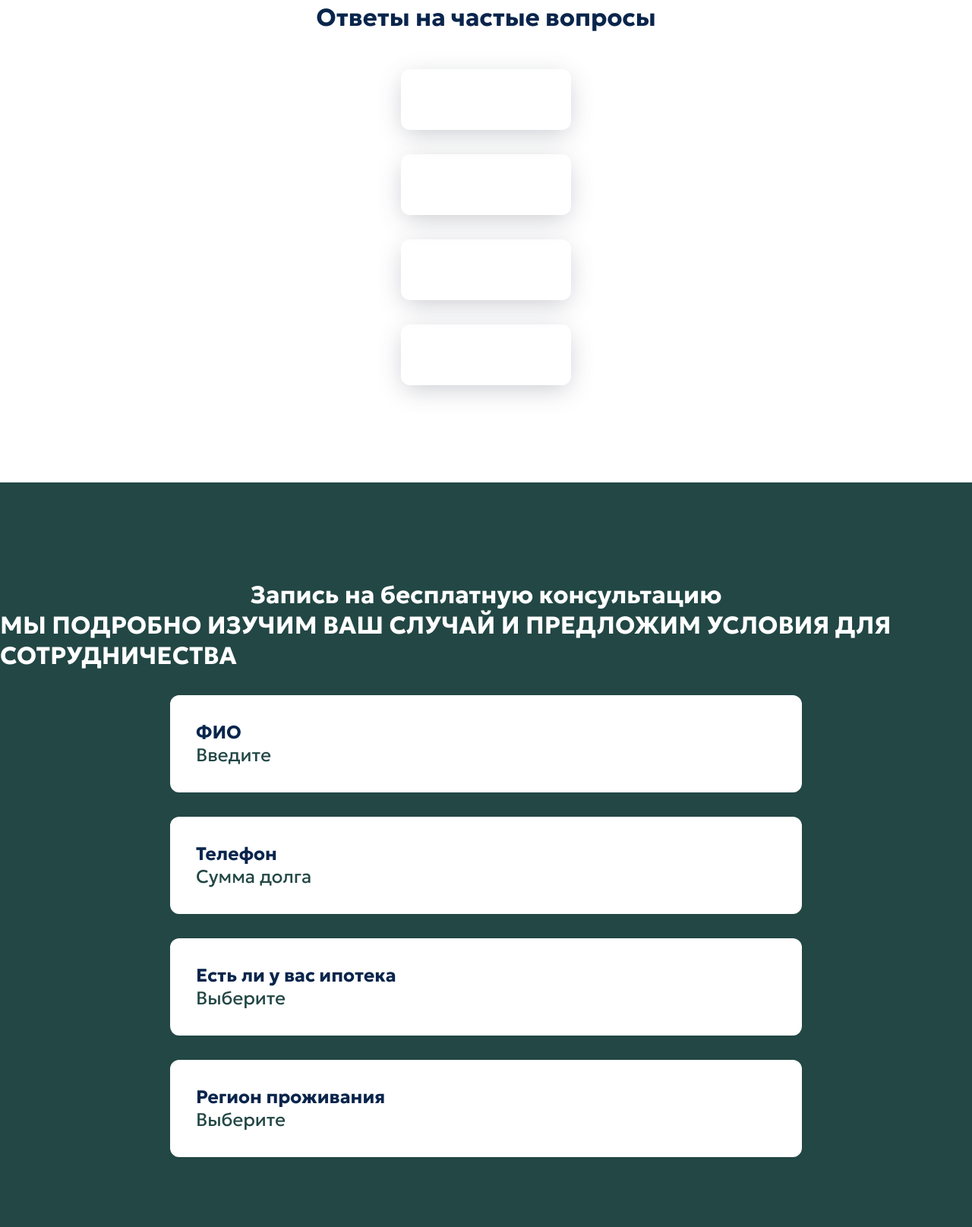
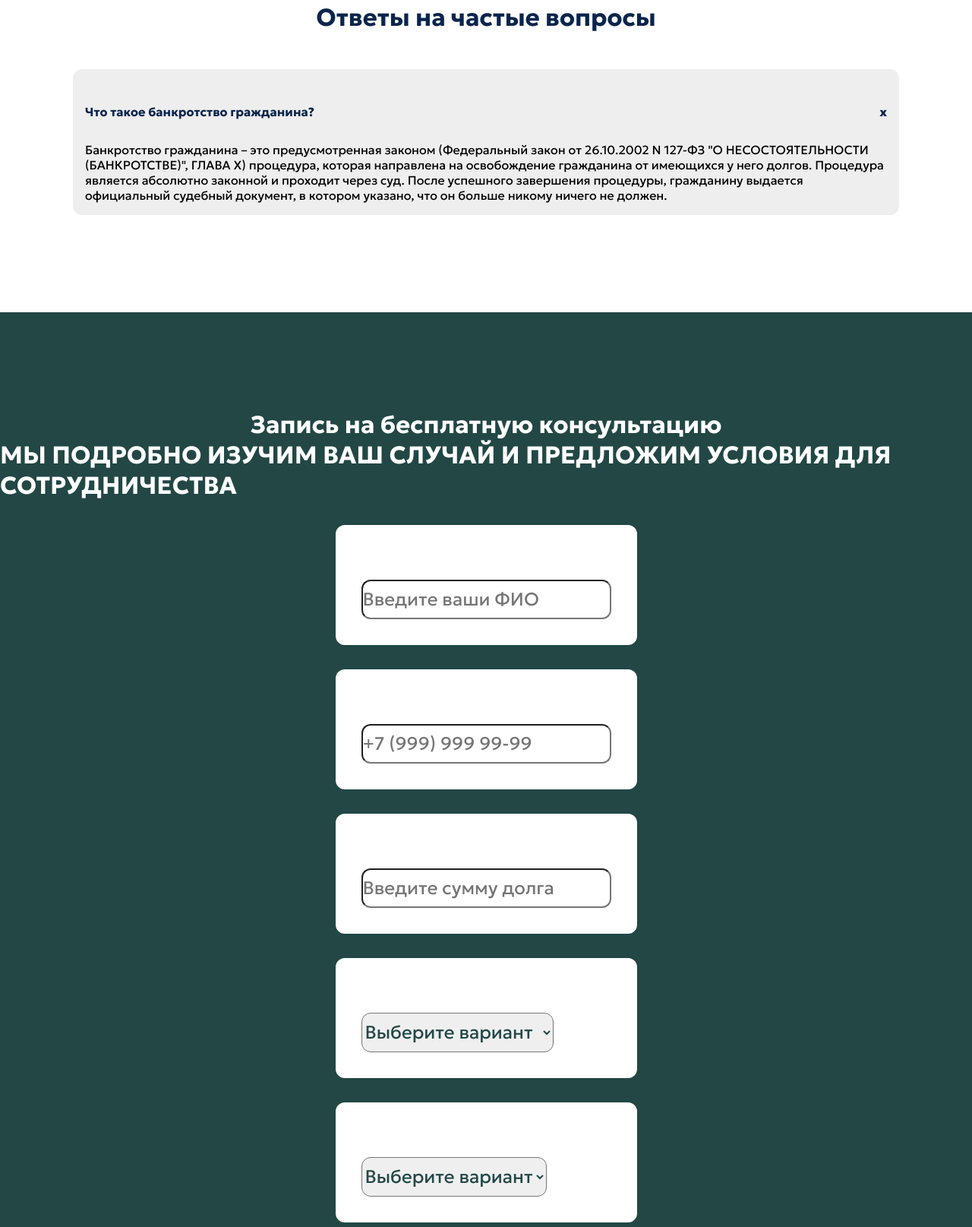
Before and after one commit to Imbrionofsocks/BankingLanding, a plain HTML site: page index.html in a window 1280 px wide. Shown: the part 1945-3560 px from the top of the page at 76% size. Drawn offline with Linux system fonts and the light colour scheme.

Commit message:
adding new styles

```diff
--- a/index.html
+++ b/index.html
@@ -95,10 +95,10 @@
                 </div>
             </div>
             <div class="button-block">
-                <a class="white-btn" href="#pricing-title-scroll">Растут долги и штрафы?</a>
-                <a class="white-btn" href="#pricing-title-scroll">Нечем платить?</a>
-                <a class="white-btn" href="#pricing-title-scroll">Оказались в трудной ситуации?</a>
-                <a class="white-btn" href="#pricing-title-scroll">Достают коллекторы?</a>
+                <a class="white-btn" href="#form-title-scroll">Растут долги и штрафы?</a>
+                <a class="white-btn" href="#form-title-scroll">Нечем платить?</a>
+                <a class="white-btn" href="#form-title-scroll">Оказались в трудной ситуации?</a>
+                <a class="white-btn" href="#form-title-scroll">Достают коллекторы?</a>
             </div>
             </div>
         </div>
@@ -198,78 +198,80 @@
             </div>
         </div>
     </div>
-    <div class="advantages-bg">
+    <div class="faq-bg">
         <div class="wrapper">
-            <div class="advantages">
-                <div class="advantages-title">
+            <div class="faq">
+                <div class="faq-title">
                     Ответы на частые вопросы
                 </div>
-                <div class="advantages-content">
-                    <div class="advantages-item">
-                        <div class="advantages-picture">
+                <div class="faq-content">
+                    <div class="faq-item">
+                        <div class="faq-name">
+                            Что такое банкротство гражданина?
+                            <div class = "faq-button">
+                                x
+                            </div>
                         </div>
-                        <div class="advantages-name">
+                        <div class="faq-text">
+                            Банкротство гражданина – это предусмотренная законом (Федеральный закон от 26.10.2002 N 127-ФЗ "О НЕСОСТОЯТЕЛЬНОСТИ (БАНКРОТСТВЕ)", ГЛАВА Х) процедура, которая направлена на освобождение гражданина от имеющихся у него долгов.
 
-                        </div>
-                    </div>
-                    <div class="advantages-item">
-                        <div class="advantages-picture">
-                        </div>
-                        <div class="advantages-name">
+Процедура является абсолютно законной и проходит через суд.
 
-                        </div>
-                    </div>
-                    <div class="advantages-item">
-                        <div class="advantages-picture">
-                        </div>
-                        <div class="advantages-name">
-
-                        </div>
-                    </div>
-                    <div class="advantages-item">
-                        <div class="advantages-picture">
-
-                        </div>
-                        <div class="advantages-name">
-
+После успешного завершения процедуры, гражданину выдается официальный судебный документ, в котором указано, что он больше никому ничего не должен.
                         </div>
                     </div>
                 </div>
             </div>
         </div>
     </div>
-    <div class="pricing-bg">
+    <div class="form-bg">
         <div class="wrapper">
-            <div class="pricing">
-                <div class="pricing-title" id="pricing-title-scroll">
+            <div class="form">
+                <div class="form-title" id="form-title-scroll">
                     Запись на бесплатную консультацию
                 </div>
-                <div class="pricing-subtitle">
+                <div class="form-subtitle">
                     МЫ ПОДРОБНО ИЗУЧИМ ВАШ СЛУЧАЙ И ПРЕДЛОЖИМ УСЛОВИЯ ДЛЯ СОТРУДНИЧЕСТВА
                 </div>
-                <div class="pricing-content">
-                    <div class="pricing-item">
-                        <div class="pricing-text">
-                        <div class="pricing-name">ФИО</div>
-                        <div class="pricing-cost">Введите</div>
+                <div class="form-content">
+                    <div class="form-item">
+                        <div class="form-text">
+                        <div class="form-name">ФИО</div>
+                        <input class="form-cost" placeholder="Введите ваши ФИО">
                         </div>
                     </div>
-                    <div class="pricing-item">
-                        <div class="pricing-text">
-                            <div class="pricing-name">Телефон</div>
-                            <div class="pricing-cost">Сумма долга</div>
+                    <div class="form-item">
+                        <div class="form-text">
+                            <div class="form-name">Телефон</div>
+                            <input class="form-cost" placeholder="+7 (999) 999 99-99">
                             </div>
                     </div>
-                    <div class="pricing-item">
-                        <div class="pricing-text">
-                            <div class="pricing-name">Есть ли у вас ипотека</div>
-                            <div class="pricing-cost">Выберите</div>
+                    <div class="form-item">
+                        <div class="form-text">
+                            <div class="form-name">Сумма долга</div>
+                            <input class="form-cost" placeholder="Введите сумму долга">
                             </div>
                     </div>
-                    <div class="pricing-item">
-                        <div class="pricing-text">
-                            <div class="pricing-name">Регион проживания</div>
-                            <div class="pricing-cost">Выберите</div>
+                    <div class="form-item">
+                        <div class="form-text">
+                            <div class="form-name">Есть ли у вас ипотека</div>
+                            <select class="form-cost">
+                                <option value="select-name">Выберите вариант</option>
+                                <option value="1">1</option>
+                                <option value="2">2</option>
+                                <option value="3">3</option>
+                            </select>
+                            </div>
+                    </div>
+                    <div class="form-item">
+                        <div class="form-text">
+                            <div class="form-name">Регион проживания</div>
+                            <select class="form-cost">
+                                <option value="select-name">Выберите вариант</option>
+                                <option value="1">1</option>
+                                <option value="2">2</option>
+                                <option value="3">3</option>
+                            </select>
                             </div>
                     </div>
                 </div>
--- a/styles.css
+++ b/styles.css
@@ -290,6 +290,49 @@ margin-top:80px;
  overflow: hidden;
  box-shadow: 0px 8px 33px -4px rgba(66, 68, 90, 0.29);
 }
+.faq {
+    display: flex;
+    flex-direction: column;
+    align-items: center;
+    padding-top: 8rem;
+    padding-bottom: 8rem;
+}
+.faq-title{
+    color: var(--color-main-dark-accent);
+    text-align: center;
+    font-family:'Geologica Bold';
+    font-size:32px;
+}
+.faq-name{
+    color: var(--color-main-dark-accent);
+    text-align: center;
+    font-family:'Geologica Bold';
+    font-size:16px;
+    height:5rem;
+    display:flex;
+    justify-content: space-between;
+    align-items: center;
+}
+.faq-text{
+    display: flex;
+    justify-content: center;
+    font-family: 'Geologica Regular';
+}
+.faq-content{
+
+    padding-top:3rem;
+    display:flex;
+    flex-direction: column;
+    gap: 1rem;
+    width: 85%;
+}
+.faq-item{
+    background-color: var(--color-light-gray);
+padding: 1rem;
+ border-radius: 0.75rem;
+ overflow: hidden;
+}
+
 
 
 .services{
@@ -315,7 +358,7 @@ display: flex;
 justify-content: center;
 color: var(--color-main-dark-accent)
 }
-.pricing{
+.form{
     display: flex;
     flex-direction: column;
     align-items: center;
@@ -390,50 +433,51 @@ color: var(--color-main-dark-accent)
     font-size:20px;
     text-decoration: none;
 }
-.pricing-content{
-    width: 70%;
+.form-content{
+    width: fit-content;
     display:flex;
     flex-direction: column;
     align-items: center;
+    justify-content: start;
     gap: 2rem;
     padding: 2rem;
 }
 
-.pricing-title{
+.form-title{
     color: var(--color-white);
     font-family: 'Geologica Bold';
     font-size:32px;
 }
 
-.pricing-subtitle{
+.form-subtitle{
     color: var(--color-white);
     font-family: 'Geologica Bold';
     font-size:32px;
 }
-.pricing-item{
+.form-item{
     width: 100%;
-    display: inline-flex;
     box-sizing: border-box;
-    background: var(--color-white);
+    justify-content: start;
     border-radius: 12px;
     text-align: center;
-    border: 2px solid var(--color-white);
     align-items: center;
-    padding:2rem;
-    justify-content: space-between;
-
+    gap:1rem;
 }
-.pricing-name{
-    color: var(--color-main-dark-accent);
-    font-family: 'Geologica Bold';
+.form-name{
+    color: var(--color-white);
+    font-family: 'Geologica Regular';
     font-size:24px;
+    padding-bottom: 0.5rem;
 }
-.pricing-cost{
+.form-cost{
     color: var(--color-main-likemagenta);
     font-family: 'Geologica Regular';
     font-size:24px;
+    border-radius: 0.75rem;
+    height: 3.25rem;
+    width: 100%;
 }
-.pricing-text{
+.form-text{
     display: flex;
     flex-direction:column;
     align-items: flex-start;
@@ -502,7 +546,7 @@ color: var(--color-main-dark-accent)
     font-size:16px;
     text-align: center;
 }
-.pricing-picture{
+.form-picture{
     display: none;
 }
 .steps-item{
@@ -544,7 +588,7 @@ color: var(--color-main-dark-accent)
 .advantages-bg{
     background: var(--color-white);
 }
-.pricing-bg{
+.form-bg{
     background: var(--color-main-likemagenta);
 }
 .footer-bg{
@@ -556,7 +600,7 @@ color: var(--color-main-dark-accent)
     flex-direction:column;
     padding: 1.5rem;
 }
-.pricing-picture{
+.form-picture{
     display: flex;
 }
 .intro .interactive-block{
@@ -644,7 +688,7 @@ color: var(--color-main-dark-accent)
         width: auto;
         height: auto;
     }
-    .pricing-item{
+    .form-item{
         width: 100%;
         display: inline-flex;
         flex-direction: column;
@@ -693,17 +737,17 @@ color: var(--color-main-dark-accent)
         padding-top:2rem;
         border-top: 1px solid white;
     }
-    .pricing-content{
+    .form-content{
         width: 100%;
     }
-    .pricing-cost{
+    .form-cost{
         text-align:center;
         width: 100%;
     }
-    .pricing-item{
+    .form-item{
         gap:2rem;
     }
-    .pricing-text{
+    .form-text{
         gap:1.5rem;
         align-items: center;
     }
@@ -785,7 +829,7 @@ color: var(--color-main-dark-accent)
             width: auto;
             height: auto;
         }
-        .pricing-item{
+        .form-item{
             width: 100%;
             display: inline-flex;
             box-sizing: border-box;
```
